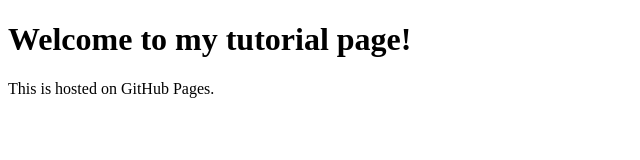
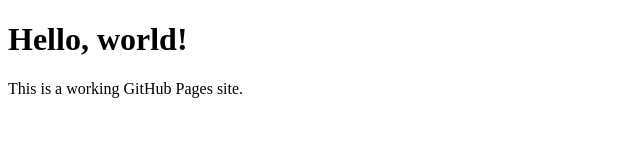
Before and after one commit to mhhg1030/ai2tox_tutorials, a plain HTML site: page index.html in a window 1280 px wide. Shown: the whole page, without its empty margins (0-640 px from the left). Drawn offline with Linux system fonts and the light colour scheme.

Commit message:
Update index.html

```diff
--- a/index.html
+++ b/index.html
@@ -1,10 +1,10 @@
 <!DOCTYPE html>
 <html>
   <head>
-    <title>Tutorial Page</title>
+    <title>Test Page</title>
   </head>
   <body>
-    <h1>Welcome to my tutorial page!</h1>
-    <p>This is hosted on GitHub Pages.</p>
+    <h1>Hello, world!</h1>
+    <p>This is a working GitHub Pages site.</p>
   </body>
 </html>
```
